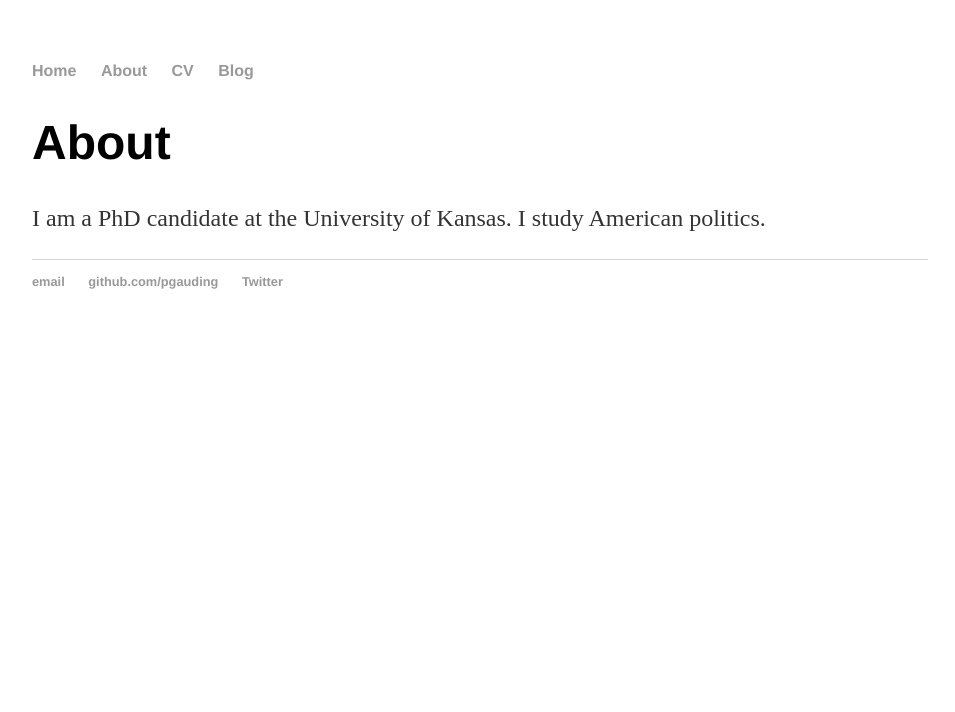
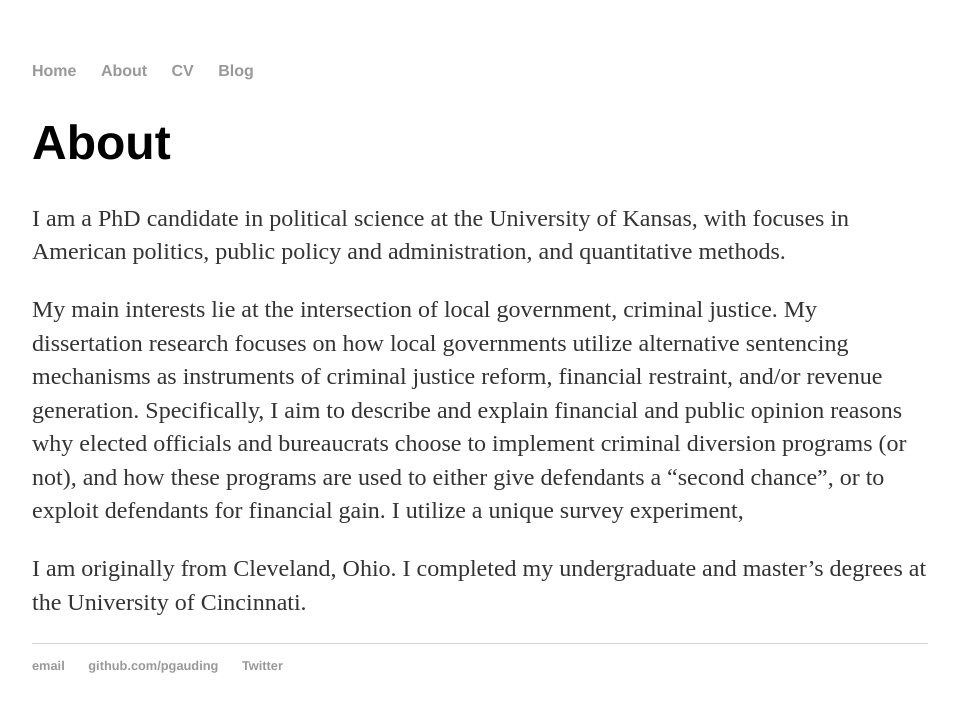
Before and after one commit to pgauding/pgauding-OLD.github.io, a Jekyll site: the page built from about/index.md, in a window 1280 px wide. Shown: the top 712 px of the page, without its empty margins (160-1115 px from the left). Built offline with Jekyll 4.4.1, drawn with Linux system fonts in a browser that asks for light colours; our own code applies the rules of GitHub Pages for plain Markdown files.

Commit message:
add some content, not finished

```diff
--- a/about/index.md
+++ b/about/index.md
@@ -1,3 +1,18 @@
 # About
 
-I am a PhD candidate at the University of Kansas. I study American politics.
+I am a PhD candidate in political science at the University of Kansas,
+with focuses in American politics, public policy and administration,
+and quantitative methods.
+
+My main interests lie at the intersection of local government,
+criminal justice. My dissertation research focuses on how local governments utilize
+alternative sentencing mechanisms as instruments of criminal justice
+reform, financial restraint, and/or revenue generation. Specifically,
+I aim to describe and explain financial and public opinion reasons why
+elected officials and bureaucrats choose to implement criminal
+diversion programs (or not), and how these programs are used to
+either give defendants a "second chance", or to exploit defendants for
+financial gain. I utilize a unique survey experiment,
+
+I am originally from Cleveland, Ohio. I completed my undergraduate and
+master's degrees at the University of Cincinnati.
```
